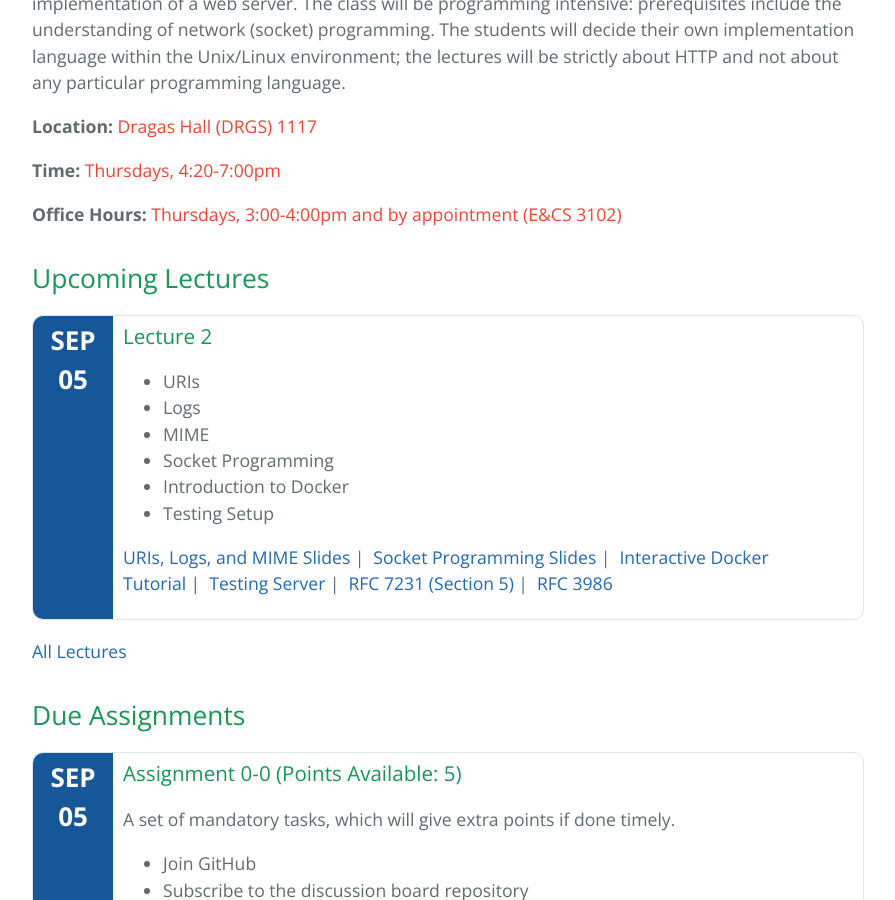
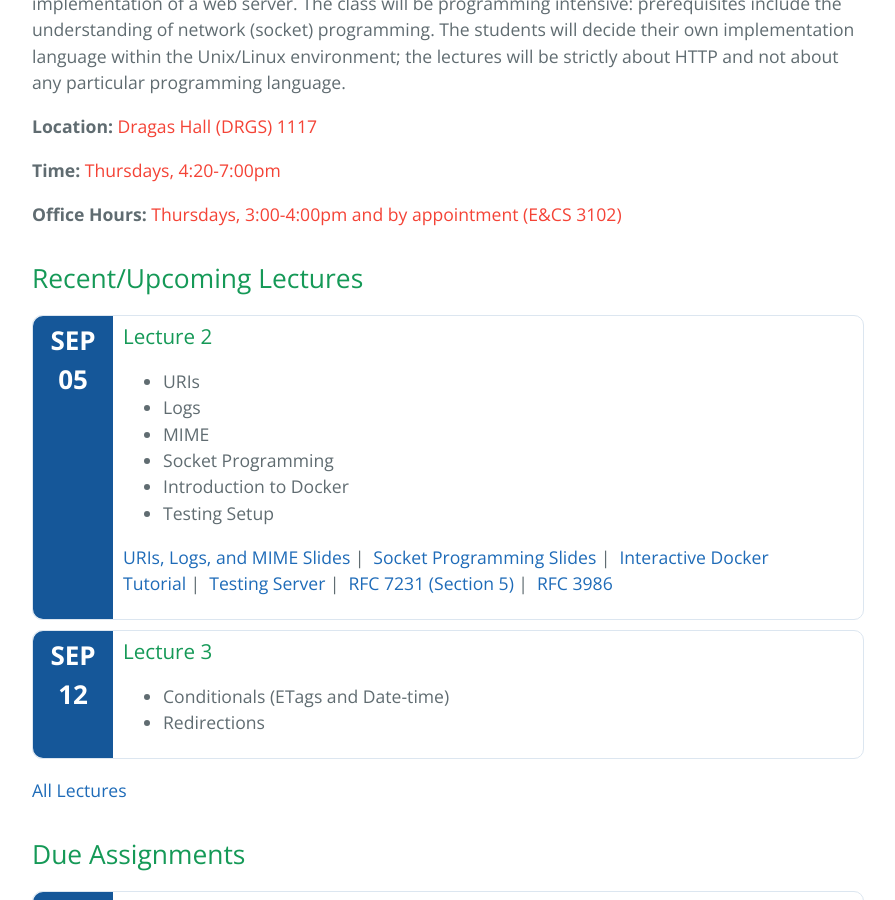
Before and after one commit to cs531-f19/cs531-f19.github.io, a Jekyll site: the page built from index.md, in a window 1280 px wide and 900 px high, scrolled down 600 px. Shown: the whole window, without its empty margins (192-1087 px from the left). Built offline with Jekyll 4.4.1, drawn with Linux system fonts in a browser that asks for light colours; the repository's description, which GitHub fills in, is left out.

Commit message:
Feature Lecture 3

```diff
--- a/_data/lectures.yml
+++ b/_data/lectures.yml
@@ -44,6 +44,7 @@
     href: https://tools.ietf.org/html/rfc3986
 - title: Lecture 3
   date: 2019-09-12
+  featured: true
   topics:
   - Conditionals (ETags and Date-time)
   - Redirections
--- a/index.md
+++ b/index.md
@@ -11,7 +11,7 @@ permalink: /
 
 {%- assign featured_lectures = site.data.lectures | where: 'featured', true %}
 {%- if featured_lectures.size > 0 %}
-## Upcoming Lectures
+## Recent/Upcoming Lectures
 
 {%- for lecture in featured_lectures %}
 {% include card.md item=lecture type="lecture" %}
```
